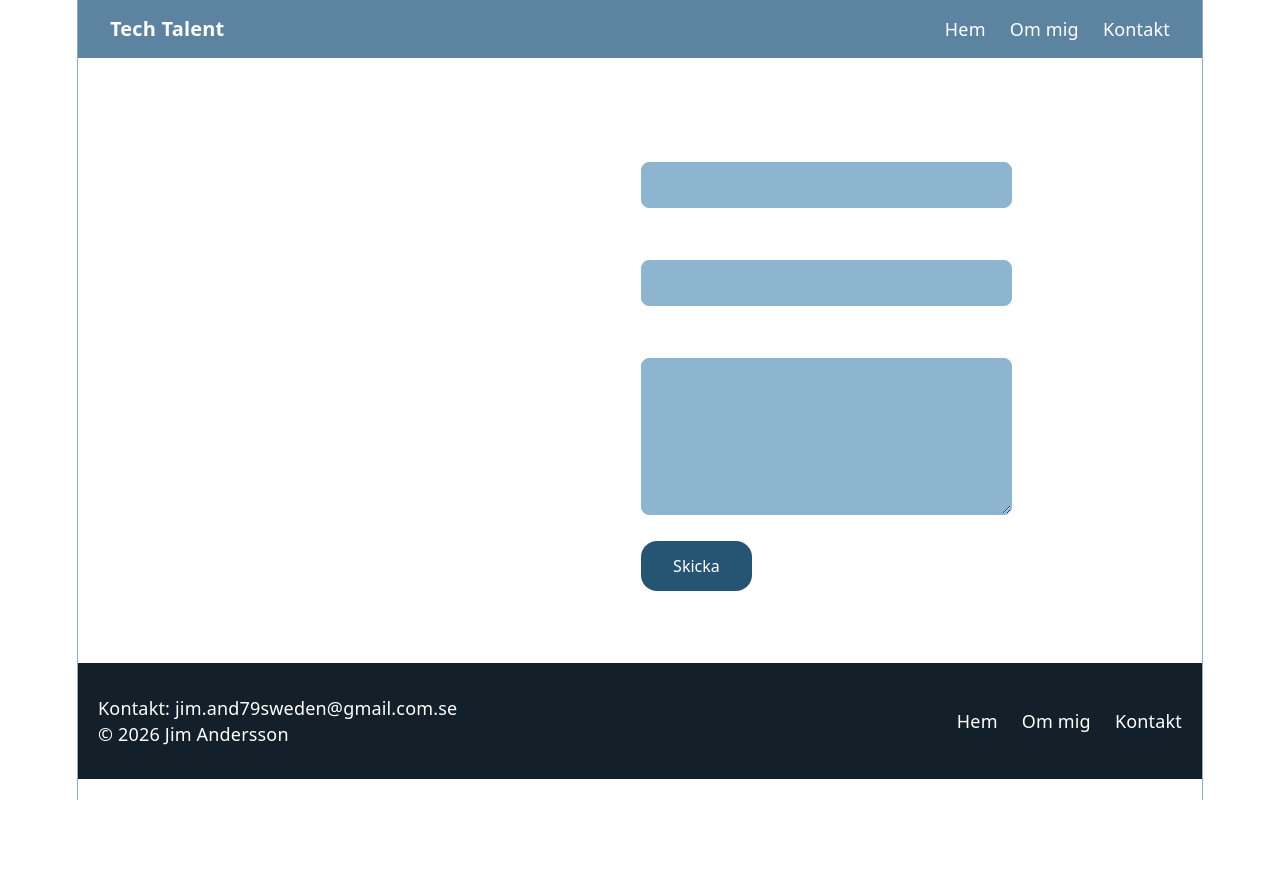
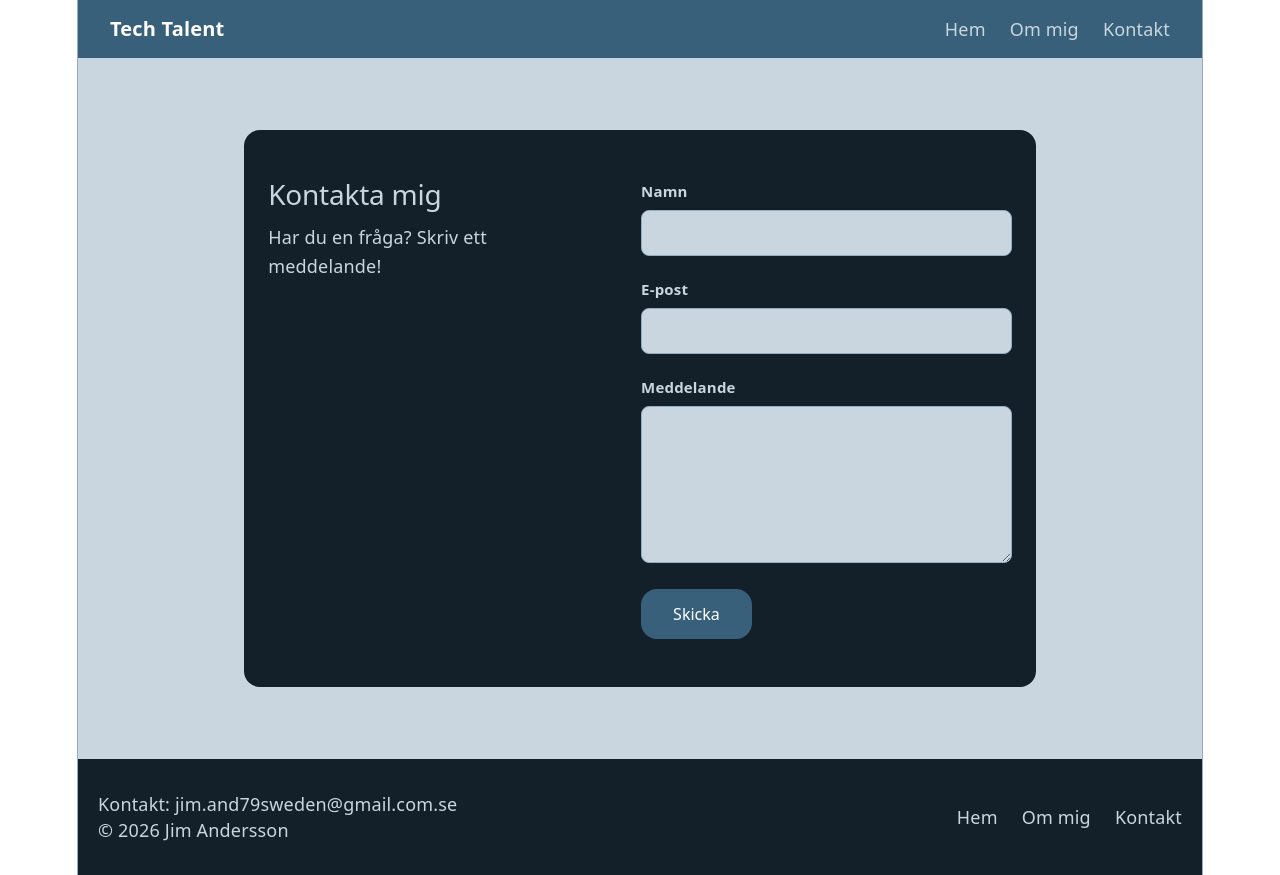
Before and after one commit to JimAndersson8/min-sida, a React (Vite) app: page /kontakt in a window 1280 px wide. Before the commit the page ends 800 px from the top, so only its background shows below. Built offline with nearby package versions, Linux system fonts and the light colour scheme.

Commit message:
Ny färgstil: ljust upptill och mörkare nedåt, enhetliga knappar och blå navbar

```diff
--- a/src/components/Footer.css
+++ b/src/components/Footer.css
@@ -4,8 +4,8 @@
   align-items: center;
   gap: 2rem;
   padding: 32px 20px;
-  background-color: var(--mork);  /* var #1e293b */
-  color: var(--vit);              /* var white */
+  background-color: var(--mork);
+  color: var(--yta);
 }
 
 .footer-info {
@@ -18,7 +18,7 @@
 }
 
 .footer-lankar a {
-  color: var(--vit);              /* var white */
+  color: var(--yta);
   text-decoration: none;
 }
 
--- a/src/components/Header.css
+++ b/src/components/Header.css
@@ -1,7 +1,8 @@
 .header {
   text-align: left;
   padding: 48px 32px;
-  background-color: #265473;
+  background-color: var(--yta);   /* steget under navbarn, fortfarande ljust */
+  color: var(--text-h);
   display: flex;
   flex-direction: column;
   align-items: flex-start;
--- a/src/components/Hero.css
+++ b/src/components/Hero.css
@@ -5,8 +5,8 @@
   gap: 40px;
   padding: 64px 32px 72px;
   text-align: left;
-  background-color: #8EB5D0;
-  color: #3e3a4e;
+  background: linear-gradient(160deg, var(--yta), var(--kant));   /* mjuk toning, ljus till medel */
+  color: var(--text-h);
 }
 
 
@@ -23,7 +23,7 @@
 
 .hero-intro {
   margin: 0 0 16px;
-  color: #2a54a1;
+  color: var(--text);
   font-size: 18px;
   font-weight: 600;
 }
@@ -31,7 +31,7 @@
 .hero h2 {
   max-width: 20ch;
   margin: 0 0 24px;
-  color: #261f3a;
+  color: var(--text-h); /* var #261f3a */
   font-size: 40px;
   font-weight: 700;
   line-height: 1.15;
@@ -49,18 +49,18 @@
   display: inline-block;
   padding: 12px 24px;
   border-radius: 10px;
-  background-color: #2a54a1;
-  color: #fcf6fa;
+  background-color: var(--primar-mork);
+  color: var(--vit);
   font-weight: 600;
   text-decoration: none;
 }
 
 .hero-knapp:hover {
-  background-color: #6996e7;
+  background-color: var(--primar);
 }
 
 .hero-knapp:focus-visible {
-  outline: 3px solid #3e79e7;
+  outline: 3px solid var(--primar-mork);
   outline-offset: 4px;
 }
 
--- a/src/components/Knapp.css
+++ b/src/components/Knapp.css
@@ -3,11 +3,11 @@
   padding: 12px 24px;
   margin: 8px;
   border-radius: 8px;
-  background-color: #1e293b;
-  color: white;
+  background-color: var(--primar-mork);
+  color: var(--vit);
   text-decoration: none;
 }
 
 .knapp:hover {
-  background-color: #334155;
+  background-color: var(--primar);
 }
--- a/src/components/KontaktForm.css
+++ b/src/components/KontaktForm.css
@@ -1,10 +1,10 @@
 .kontakt {
-  --falt-bg: #8EB5D0;        /* ljust mint i fälten */
-  --falt-kant: #8EB5D0;      /* kantlinje runt fälten */
-  --knapp-bg: #265473;       /* terrakotta på knappen */
-  --knapp-bg-hover: #8EB5D0;
-  --text-mork: #ffffff;
-  --falt-text: #000000;      /* rubrik och etiketter */
+  --falt-bg: var(--yta);           /* ljus yta i fälten */
+  --falt-kant: var(--kant);        /* kantlinje runt fälten */
+  --knapp-bg: var(--primar-mork);  /* knappen, som övriga sidan */
+  --knapp-bg-hover: var(--primar); /* knapp vid hover, som övriga sidan */
+  --text-mork: var(--yta);         /* text på mörka ytor */
+  --falt-text: var(--text-h);      /* text i fälten */
 
   display: grid;
   grid-template-columns: 1fr 1.2fr; /* text lite smalare än formuläret */
@@ -12,7 +12,9 @@
   align-items: start;
   max-width: 900px;
   margin: 72px auto;
-  padding: 0 24px;
+  padding: 48px 24px;
+  background-color: var(--mork);   /* mörk ruta, så att knappen syns tydligt */
+  border-radius: 16px;
   text-align: left;          /* viktigt: #root har text-align: center */
 }
 
@@ -23,7 +25,7 @@
 }
 
 .kontakt-info p {
-  color: #ffffff;
+  color: var(--text-mork);
   line-height: 1.6;
   max-width: 30ch;
 }
@@ -70,7 +72,7 @@
 
 .kontakt-form input:focus,
 .kontakt-form textarea:focus {
-  outline: 2px solid var(--knapp-bg);
+  outline: 2px solid var(--kant);
   outline-offset: 1px;
 }
 
@@ -80,7 +82,7 @@
   padding: 12px 32px;
   font: inherit;
   font-size: 16px;
-  color: #fff;
+  color: var(--vit);
   background-color: var(--knapp-bg);
   border: none;
   border-radius: 16px;      /* pill-form */
@@ -99,3 +101,7 @@
     margin: 48px auto;
   }
 }
+
+#root:has(.kontakt) {
+  background-color: var(--yta);   /* ljusblå sida runt kontaktrutan i stället för vit */
+}
--- a/src/components/Navbar.css
+++ b/src/components/Navbar.css
@@ -3,11 +3,11 @@
   justify-content: space-between;
   align-items: center;
   padding: 16px 32px;
-  background-color: var(--primar);  /* var #8EB5D0 */
+  background-color: var(--primar-mork);   /* samma blå som knapparna */
 }
 
 .logo {
-  color: var(--vit);                /* var white */
+  color: var(--vit);
   font-size: 20px;
   font-weight: bold;
 }
@@ -18,7 +18,7 @@
 }
 
 .lankar a {
-  color: var(--vit);                /* var white */
+  color: var(--yta);
   text-decoration: none;
 }
 
--- a/src/components/Projekt.css
+++ b/src/components/Projekt.css
@@ -4,8 +4,10 @@
   gap: 24px;
   align-items: start;
   padding: 48px 32px 64px;   /* ← det här är nytt */
+  background: linear-gradient(180deg, var(--kant), var(--primar));   /* fortsätter där heron slutar */
 }
 
 .projekt > h2 {
   grid-column: 1 / -1;
+  color: var(--text-h);
 }
--- a/src/components/ProjektKort.css
+++ b/src/components/ProjektKort.css
@@ -2,9 +2,14 @@
   display: flex;
   flex-direction: column;
   padding: 20px;
-  border: 1px solid #ddd;
+  background-color: var(--bakgrund);   /* ljust kort som flyter ovanpå den mörkare sektionen */
+  border: 1px solid var(--kant);
   border-radius: 12px;
   aspect-ratio: 5 / 7;
+}
+
+.projekt-kort h3 {
+  color: var(--text-h);
 }
 
 .teknik {
@@ -13,5 +18,5 @@
   font-size: 16px;      /* ← ändrad: 14px → 16px (större text) */
   padding: 8px 16px;    /* ← ändrad: 4px 10px → 8px 16px (större märke) */
   border-radius: 12px;
-  background-color: #e0f2fe;
+  background-color: var(--yta); /* var #e0f2fe */
 }
--- a/src/pages/OmMig.css
+++ b/src/pages/OmMig.css
@@ -7,24 +7,24 @@
 .rubrik {
   font-size: 1.75rem;
   margin-bottom: 1rem;
-  color: #6d95d5;
+  color: var(--text-h); /* var #6d95d5 */
 }
 
 .text {
   line-height: 1.6;
-  color: #6d95d5;
+  color: var(--text); /* var #6d95d5 */
 }
 
 .underrubrik {
   font-size: 1.25rem;
   margin-top: 1.5rem;
   margin-bottom: 0.5rem;
-  color: #6d95d5;
+  color: var(--text-h); /* var #6d95d5 */
 }
 
 .lista {
   line-height: 1.8;
-  color: #6d95d5;
+  color: var(--text); /* var #6d95d5 */
   padding-left: 1.25rem;
   list-style: none;
 }
```
